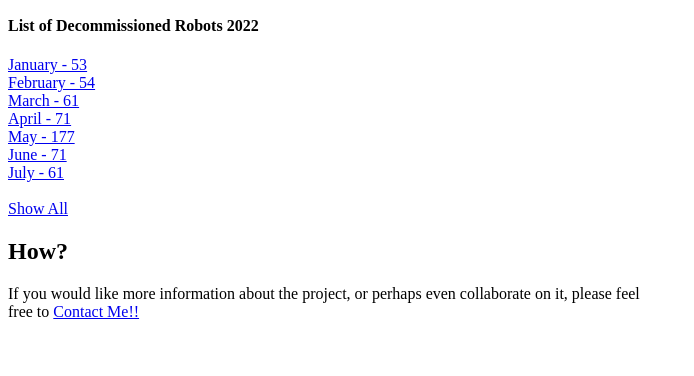
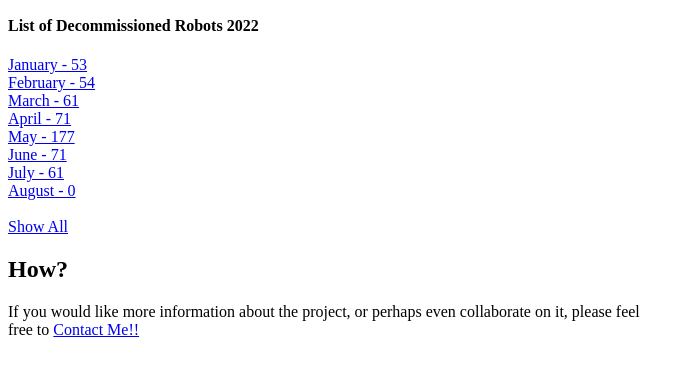
Before and after one commit to qriousjorGit/robot-project, a Flask app: page / in a window 1280 px wide. Shown: the part 282-658 px from the top of the page, without its empty margins (0-694 px from the left). Run offline with Flask 2, Linux system fonts and the light colour scheme.

Commit message:
Update index.html
Add august data

```diff
--- a/templates/index.html
+++ b/templates/index.html
@@ -37,6 +37,8 @@
 <br>
 <a href="{{ url_for('show_month', month=7) }}">July - {{july_list|length}}</a>
 <br>
+<a href="{{ url_for('show_month', month=8) }}">August - {{august_list|length}}</a>
+<br>
 <br>
 <a href="{{ url_for('show_all') }}">Show All</a>
 
```
